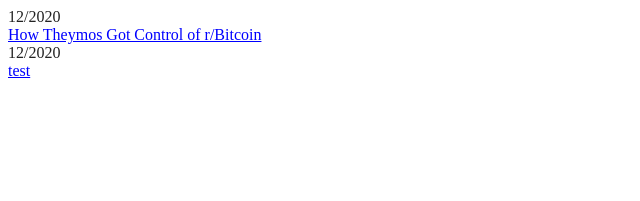
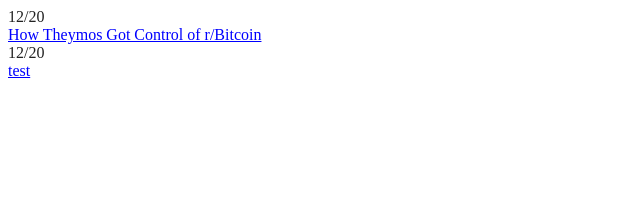
Before and after one commit to makgill/deryk, a Jekyll site: the page built from index.html, in a window 1280 px wide. Shown: the top 201 px of the page, without its empty margins (0-640 px from the left). Built offline with Jekyll 4.4.1, drawn with Linux system fonts in a browser that asks for light colours.

Commit message:
Update index.html

```diff
--- a/index.html
+++ b/index.html
@@ -9,7 +9,7 @@ title: Home
 
  {% for post in site.posts %}
 
-<div class="pd"> <time datetime="{{ post.date | date: "%m/%-Y" }}">{{ post.date | date: "%m/%-Y" }}</time></div>
+<div class="pd"> <time datetime="{{ post.date | date: "%-m/%y" }}">{{ post.date | date: "%-m/%y" }}</time></div>
 <a href="/deryk{{ post.url }}">
         {{ post.title }}
       </a></div>
```
